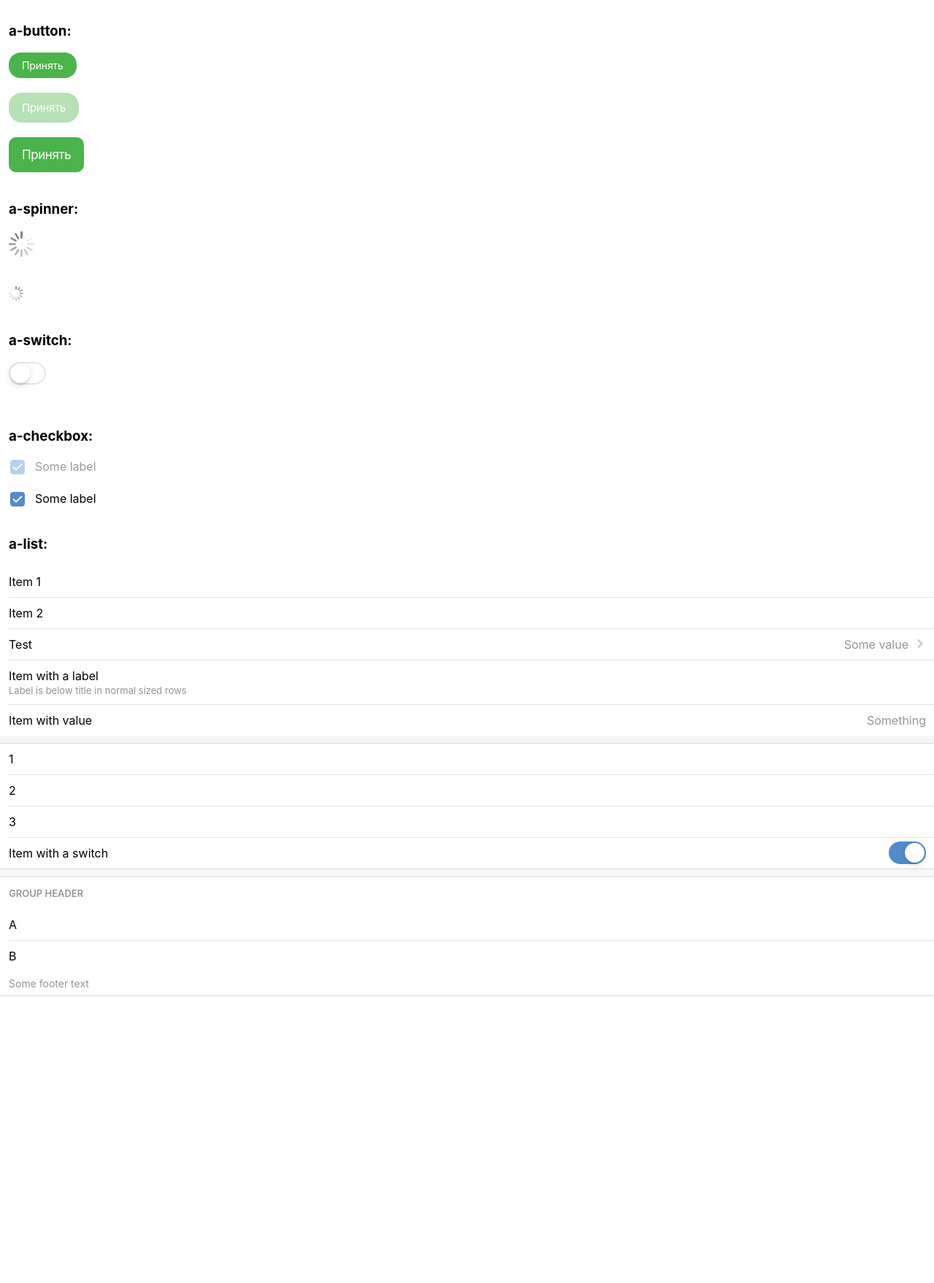
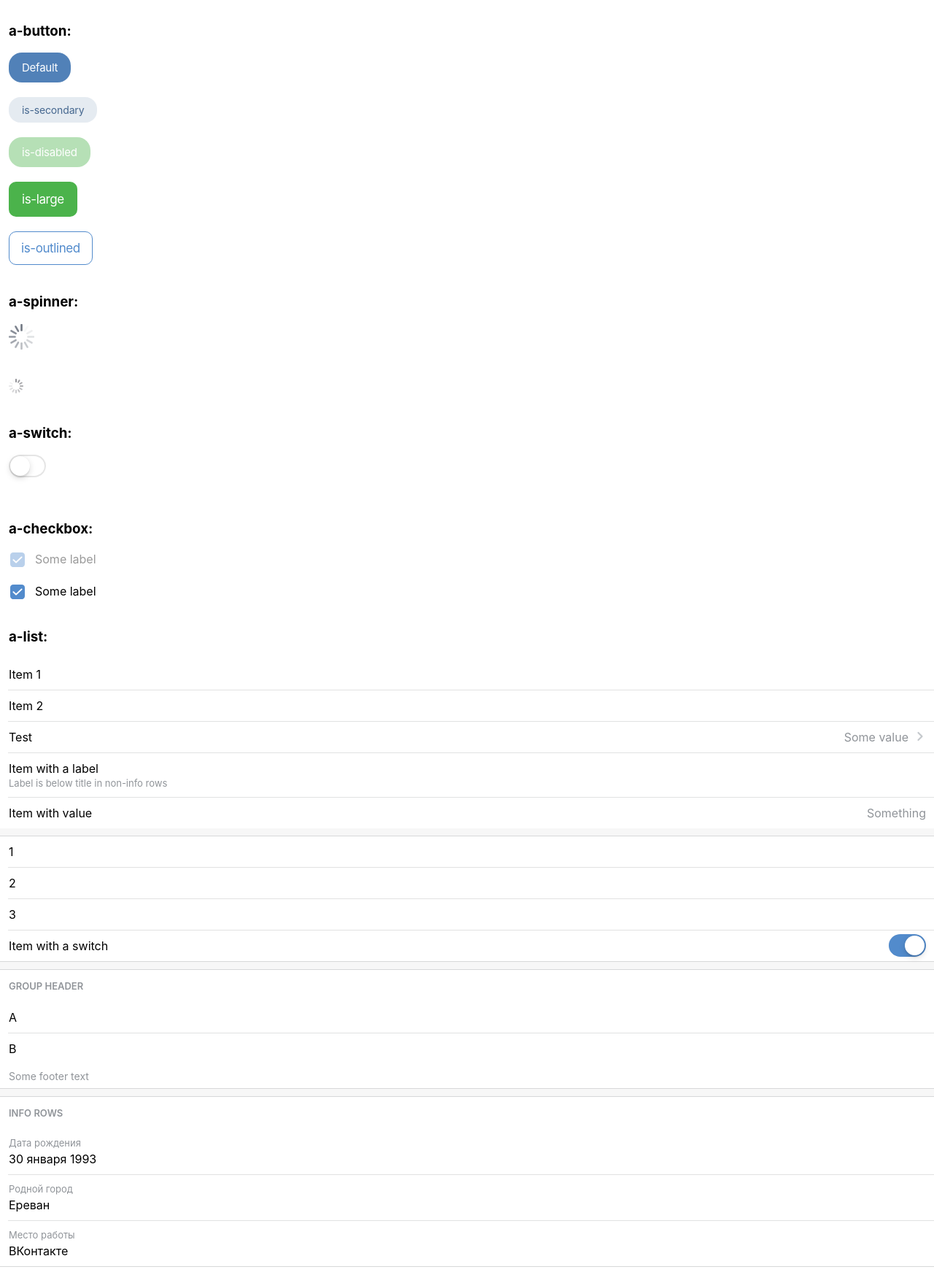
Before and after one commit to deNULL/any-vue, a Vue app: page / in a window 1280 px wide. Shown: the whole page at 73% size. Before the commit the page ends 1387 px from the top, so only its background shows below. Built offline with nearby package versions, Linux system fonts and the light colour scheme.

Commit message:
added info rows

```diff
--- a/src/App.vue
+++ b/src/App.vue
@@ -1,9 +1,11 @@
 <template>
   <any-vue id="app">
     <h3>a-button:</h3>
-    <a-button size="small" kind="commerce">Принять</a-button><br/><br/>
-    <a-button kind="commerce" disabled>Принять</a-button><br/><br/>
-    <a-button size="large" kind="commerce">Принять</a-button><br/><br/>
+    <a-button>Default</a-button><br/><br/>
+    <a-button size="small" kind="secondary">is-secondary</a-button><br/><br/>
+    <a-button kind="commerce" disabled>is-disabled</a-button><br/><br/>
+    <a-button size="large" kind="commerce">is-large</a-button><br/><br/>
+    <a-button size="large" kind="outlined">is-outlined</a-button><br/><br/>
     <h3>a-spinner:</h3>
     <a-spinner/><br/><br/>
     <a-spinner size="small"/><br/><br/>
@@ -38,14 +40,19 @@ export default {
         'Item 1',
         'Item 2',
         { clickable: true, title: 'Test', accessory: 'chevron', value: 'Some value' },
-        { title: 'Item with a label', label: 'Label is below title in normal sized rows' },
+        { title: 'Item with a label', label: 'Label is below title in non-info rows' },
         { title: 'Item with value', value: 'Something' },
         [ 1, 2, 3, {
           title: 'Item with a switch',
           accessory: 'switch',
           value: true,
         } ],
-        { header: 'Group header', footer: 'Some footer text', group: ['A', 'B']}
+        { header: 'Group header', footer: 'Some footer text', group: ['A', 'B']},
+        { header: 'Info rows', group: [
+          { label: 'Дата рождения', title: '30 января 1993', kind: 'info' },
+          { label: 'Родной город', title: 'Ереван', kind: 'info' },
+          { label: 'Место работы', title: 'ВКонтакте', kind: 'info' },
+        ] }
       ]
     }
   }
--- a/src/components/AList.vue
+++ b/src/components/AList.vue
@@ -140,7 +140,7 @@ export default {
         } else
         if (typeof item === 'object' && 'group' in item) {
           items.push({
-            groupHeader: item.header,
+            groupHeader: 'header' in item ? item.header : true,
           });
           for (let subitem of item.group) {
             items.push({
@@ -149,7 +149,7 @@ export default {
             });
           }
           items.push({
-            groupFooter: item.footer,
+            groupFooter: 'footer' in item ? item.footer : true,
           });
         } else {
           items.push({
@@ -166,13 +166,13 @@ export default {
   },
   methods: {
     itemClassList(item) {
-      return [
+      return item ? [
         item.kind && `is-${item.kind}`,
         item.clickable && `is-clickable`,
         item.selected && `is-selected`,
         item.active && `is-active`,
         item.disabled && `is-disabled`,
-      ];
+      ] : [];
     },
     itemInput(item, value) { // TODO: pass event up
       console.log('clicked', item, value);
--- a/src/styles/os-ios.scss
+++ b/src/styles/os-ios.scss
@@ -135,6 +135,18 @@ $white: #fff;
       &.is-clickable {
         cursor: pointer;
       }
+
+      &.is-info {
+        .a-list__item-content {
+          display: flex;
+          flex-direction: column;
+        }
+        .a-list__item-label {
+          order: -1;
+          margin-top: 0px;
+          margin-bottom: 4px;
+        }
+      }
     }
 
     &__item-content {
```
